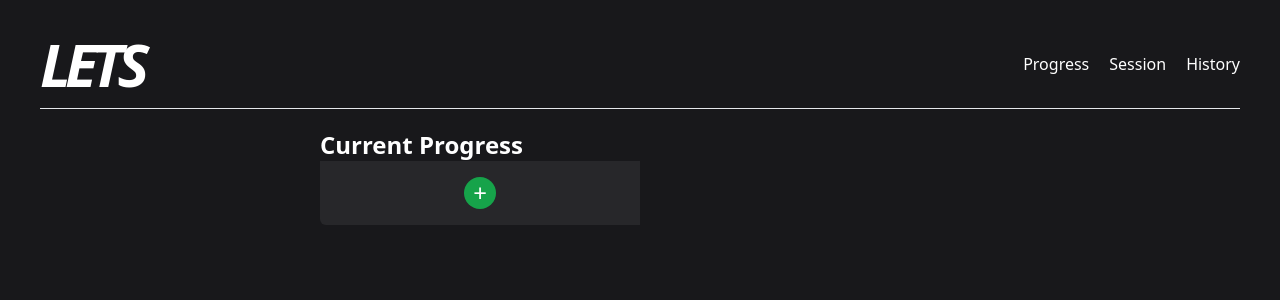
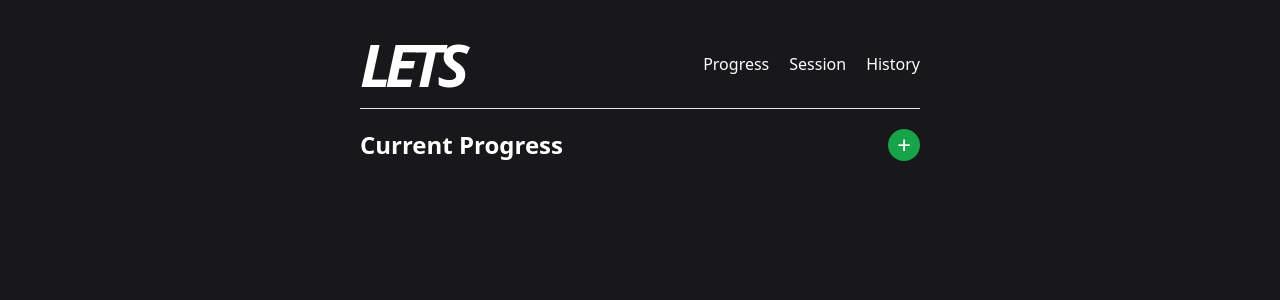
Before and after one commit to ktkennychow/lets, a React (Vite) app: page /progress in a window 1280 px wide. Shown: the top 300 px of the page. Built offline with nearby package versions, Linux system fonts and the light colour scheme.

Commit message:
feat: move add-exercise button to top

```diff
--- a/src/App.tsx
+++ b/src/App.tsx
@@ -2,8 +2,8 @@ import { Link, Outlet } from 'react-router-dom';
 
 export default function Root() {
   return (
-    <div className='no-scrollbar relative h-full flex-col p-6 font-sans  text-white md:p-10'>
-      <div className='flex h-12 flex-1 items-center justify-between'>
+    <div className='relative mx-auto flex h-full min-h-[90svh] max-w-[640px] flex-1 flex-col p-6 font-sans text-white md:p-10'>
+      <div className='flex max-h-12 flex-1 items-center justify-between'>
         <h1 className='text-6xl font-extrabold italic tracking-[-0.1em]'>LETS</h1>
         <nav>
           <ul className='flex flex-1 items-center space-x-5'>
--- a/src/components/AddRecord.tsx
+++ b/src/components/AddRecord.tsx
@@ -4,6 +4,7 @@ import { useStore } from '../store';
 export default function AddRecord() {
   const exercises = useStore((state) => state.exercises);
   const updateExercises = useStore((state) => state.updateExercises);
+  const updateShowModal = useStore((state) => state.updateShowModal);
 
   // new record
   const [selectedExerciseId, setSelectedExerciseId] = useState(exercises[0]?.id || '');
@@ -59,6 +60,7 @@ export default function AddRecord() {
     setWeight('0');
     setReps('1');
     setSets('1');
+    updateShowModal(false);
   }
 
   function handleChange({ currentTarget }: React.ChangeEvent<HTMLSelectElement>) {
--- a/src/components/DisplayRecords.tsx
+++ b/src/components/DisplayRecords.tsx
@@ -5,7 +5,6 @@ type DisplayRecordsProp = {
   handleDeleteExercise: ({ currentTarget }: React.MouseEvent<HTMLButtonElement>) => void;
   handleEditRecord: ({ currentTarget }: React.MouseEvent<HTMLButtonElement>) => void;
   handleDeleteRecord: ({ currentTarget }: React.MouseEvent<HTMLButtonElement>) => void;
-  setShowModal: React.Dispatch<React.SetStateAction<boolean>>;
 };
 
 export default function DisplayRecords({
@@ -13,7 +12,6 @@ export default function DisplayRecords({
   handleDeleteExercise,
   handleEditRecord,
   handleDeleteRecord,
-  setShowModal,
 }: DisplayRecordsProp) {
   const exercises = useStore((state) => state.exercises);
 
@@ -22,13 +20,8 @@ export default function DisplayRecords({
     return date.toDateString();
   }
 
-  function handleOpenModal() {
-    setShowModal(true);
-  }
-
   return (
-    <div className='m-auto w-full max-w-[640px]'>
-      <h2 className='text-2xl font-bold'>Current Progress</h2>
+    <div className='w-full'>
       <div className='flex w-full flex-col'>
         {exercises.map((exercise) => (
           <div key={exercise.id} className='group flex min-h-[80px] w-full flex-1'>
@@ -100,13 +93,6 @@ export default function DisplayRecords({
           </div>
         ))}
       </div>
-      <div className='flex h-16 w-1/2 items-center justify-center rounded-bl-md bg-zinc-800'>
-        <button
-          className='flex h-8 w-8 items-center justify-center rounded-full bg-green-600'
-          onClick={handleOpenModal}>
-          <div className='text-2xl'>+</div>
-        </button>
-      </div>
     </div>
   );
 }
--- a/src/components/Modal.tsx
+++ b/src/components/Modal.tsx
@@ -1,21 +1,20 @@
 import { ReactNode } from 'react';
+import { useStore } from '../store';
 
 type ModalProps = {
   children: ReactNode;
-  setShowModal: React.Dispatch<React.SetStateAction<boolean>>;
 };
 
-export default function Modal({ children, setShowModal }: ModalProps) {
-  function handleCloseModal() {
-    setShowModal(false);
-  }
+export default function Modal({ children }: ModalProps) {
+  const updateShowModal = useStore((state) => state.updateShowModal);
+
   return (
     <div className='absolute right-0 top-0 z-10 flex h-full w-full bg-zinc-900/[0.9] text-white'>
       <div className='flex w-screen items-center justify-center'>
         <div className='relative flex w-72 flex-col rounded-md bg-zinc-900 p-10'>
           <button
             className='absolute right-2 top-2 h-6 w-6 rounded-sm bg-zinc-300 hover:bg-zinc-700'
-            onClick={handleCloseModal}>
+            onClick={() => updateShowModal(false)}>
             x
           </button>
           {children}
--- a/src/index.css
+++ b/src/index.css
@@ -14,7 +14,6 @@ body {
   background-color: rgb(24 24 27);
 }
 
-@layer utilities {
 /* Hide scrollbar for Chrome, Safari and Opera */
 .no-scrollbar::-webkit-scrollbar {
   display: none;
@@ -25,4 +24,3 @@ body {
   -ms-overflow-style: none; /* IE and Edge */
   scrollbar-width: none; /* Firefox */
 }
-}
--- a/src/routes/progressPage.tsx
+++ b/src/routes/progressPage.tsx
@@ -8,8 +8,10 @@ import Modal from '../components/Modal';
 export default function ProgressPage() {
   const exercises = useStore((state) => state.exercises);
   const updateExercises = useStore((state) => state.updateExercises);
+  const showModal = useStore((state) => state.showModal);
+  const updateShowModal = useStore((state) => state.updateShowModal);
   // for new exercise
-  const [showModal, setShowModal] = useState<boolean>(false);
+
   const [newExerciseName, setNewExerciseName] = useState<string>('');
   const [note, setNote] = useState<string>('');
   // for error message
@@ -38,7 +40,7 @@ export default function ProgressPage() {
     updateExercises([...exercises, newExercise]);
     setNewExerciseName('');
     setNote('');
-    setShowModal(false);
+    updateShowModal(false);
   }
 
   function handleEditExercise({ currentTarget }: React.MouseEvent<HTMLButtonElement>) {
@@ -144,18 +146,25 @@ export default function ProgressPage() {
   return (
     <div>
       <div className='flex-col'>
+        <div className='flex flex-1 items-center justify-between'>
+          <h2 className='text-2xl font-bold'>Current Progress</h2>
+          <button
+            className='flex h-8 w-8 items-center justify-center rounded-full bg-green-600'
+            onClick={() => updateShowModal(true)}>
+            <div className='text-2xl'>+</div>
+          </button>
+        </div>
         <div className='flex-col space-y-10 md:flex'>
           <DisplayRecords
             handleEditExercise={handleEditExercise}
             handleDeleteExercise={handleDeleteExercise}
             handleEditRecord={handleEditRecord}
             handleDeleteRecord={handleDeleteRecord}
-            setShowModal={setShowModal}
           />
         </div>
       </div>
       {showModal ? (
-        <Modal setShowModal={setShowModal}>
+        <Modal>
           <AddExercise
             handleAddExercise={handleAddExercise}
             newExerciseName={newExerciseName}
@@ -165,6 +174,7 @@ export default function ProgressPage() {
           />
         </Modal>
       ) : null}
+
       {errorMessage !== '' ? (
         <p className='rounded-md bg-white px-3 py-2 text-red-600'>{errorMessage}</p>
       ) : null}
--- a/src/routes/sessionPage.tsx
+++ b/src/routes/sessionPage.tsx
@@ -1,25 +1,24 @@
-import { useState } from 'react';
 import AddRecord from '../components/AddRecord';
 import Modal from '../components/Modal';
 import StartSession from '../components/StartSession';
+import { useStore } from '../store';
 
 export default function SessionPage() {
-  const [showModal, setShowModal] = useState<boolean>(false);
-
-  function handleOpenModal() {
-    setShowModal(true);
-  }
+  const showModal = useStore((state) => state.showModal);
+  const updateShowModal = useStore((state) => state.updateShowModal);
 
   return (
     <div className='w-full min-w-[240p] flex-col space-y-10'>
       <StartSession />
+
       {showModal ? (
-        <Modal setShowModal={setShowModal}>
+        <Modal>
           <AddRecord />
         </Modal>
       ) : null}
-      <div className='w-fullitems-center flex h-16 justify-center rounded-bl-md bg-zinc-800'>
-        <button className='flex items-center justify-center' onClick={handleOpenModal}>
+
+      <div className='flex h-16 w-full items-center justify-center bg-zinc-800'>
+        <button className='flex items-center justify-center' onClick={() => updateShowModal(true)}>
           <div className='text-2xl'>Add Manually</div>
         </button>
       </div>
--- a/src/store.ts
+++ b/src/store.ts
@@ -3,10 +3,12 @@ import { Exercise } from './types';
 
 type State = {
   exercises: Exercise[];
+  showModal: boolean;
 };
 
 type Action = {
   updateExercises: (exercises: State['exercises']) => void;
+  updateShowModal: (showModal: State['showModal']) => void;
 };
 
 function handleGetStoredData() {
@@ -20,5 +22,7 @@ function handleGetStoredData() {
 
 export const useStore = create<State & Action>()((set) => ({
   exercises: handleGetStoredData(),
+  showModal: false,
   updateExercises: (exercises: Exercise[]) => set(() => ({ exercises: exercises })),
+  updateShowModal: (showModal: boolean) => set(() => ({ showModal: showModal })),
 }));
--- a/tailwind.config.js
+++ b/tailwind.config.js
@@ -4,5 +4,18 @@ export default {
   theme: {
     extend: {},
   },
-  plugins: [],
+  plugins: [
+    function ({ addUtilities }) {
+      const newUtilities = {
+        '.no-scrollbar::-webkit-scrollbar': {
+          display: 'none',
+        },
+        '.no-scrollbar': {
+          '-ms-overflow-style': 'none',
+          'scrollbar-width': 'none',
+        },
+      };
+      addUtilities(newUtilities);
+    },
+  ],
 };
```
Lines whose indentation alone changed are shown as unchanged.
